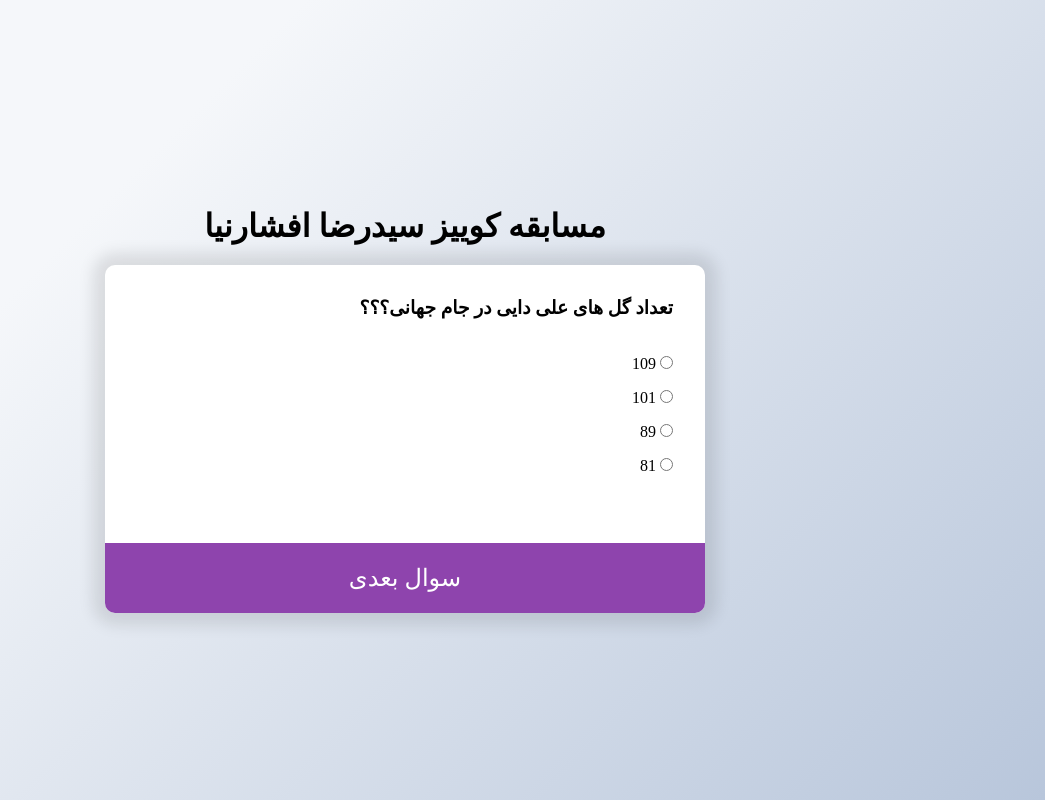
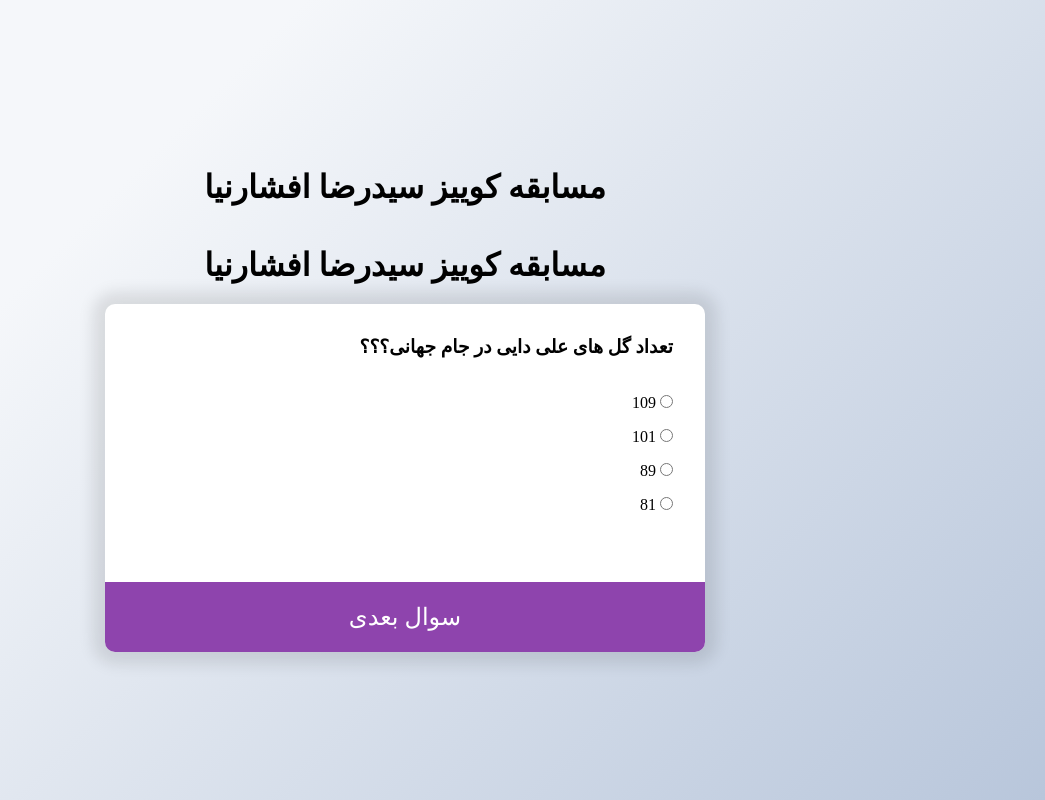
Before and after one commit to srezaafsharnia/Quiz-App, a plain HTML site: page index.html in a window 1280 px wide. Shown: the whole page, without its empty margins (235-1280 px from the left). Drawn offline with Linux system fonts and the light colour scheme.

Commit message:
second commit

```diff
--- a/index.html
+++ b/index.html
@@ -9,6 +9,7 @@
     <title>Quiz-App</title>
   </head>
   <body>
+    <h1 class="header">مسابقه کوییز سیدرضا افشارنیا</h1>
     <h1 class="header">مسابقه کوییز سیدرضا افشارنیا</h1>
     <div class="quiz-container" id="quiz">
       <div class="quiz-header">
```
